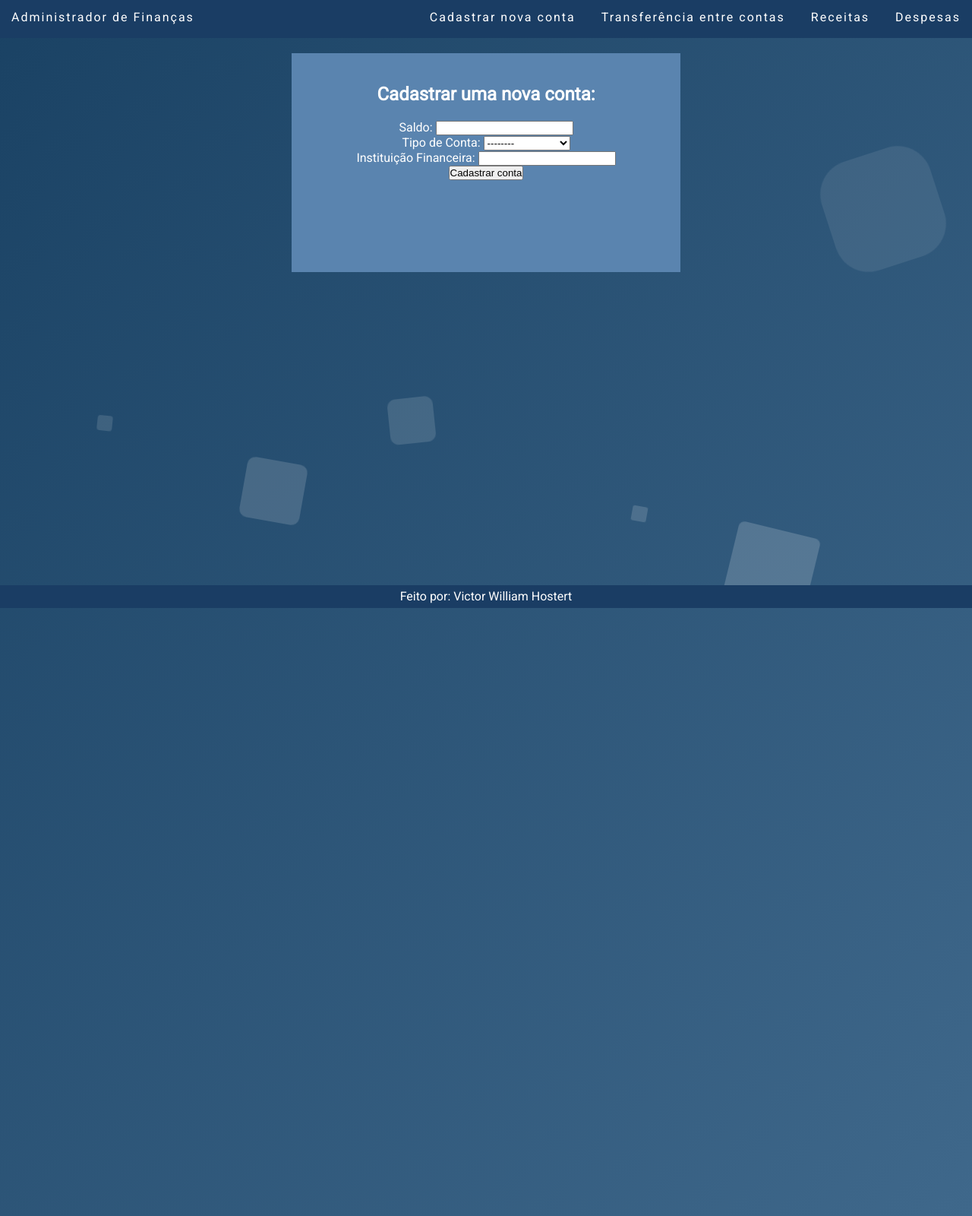
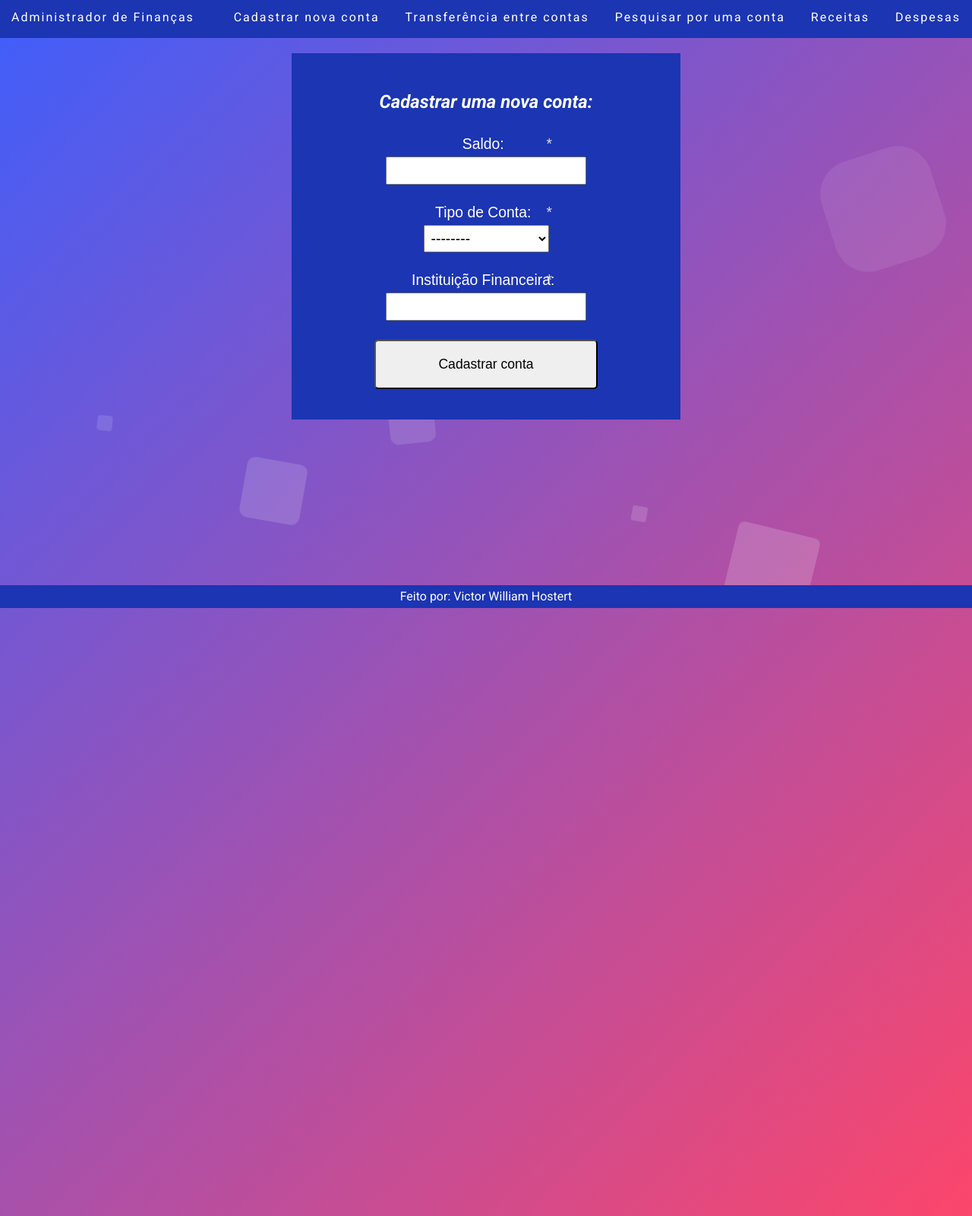
Before and after one commit to victorhostert/DesafioPubFuture, a Django app: page /contas/cadastrar/ in a window 1280 px wide. Shown: the whole page at 76% size. Run offline with Django 4.2, Linux system fonts and the light colour scheme.

Commit message:
feat: mudanças nos estilos

```diff
--- a/contas/forms.py
+++ b/contas/forms.py
@@ -4,12 +4,16 @@ from django.db.utils import OperationalError
 from .models import Contas
 
 class CriarContaForm(forms.ModelForm):
+    required_css_class = 'obrigatorio'
+
     class Meta:
         model = Contas
         fields = '__all__'
 
 
 class TransferenciaForm(forms.Form):
+    required_css_class = 'obrigatorio'
+
     try:
         contas = tuple(Contas.objects.all())
     except OperationalError:
--- a/contas/templates/filtrar_contas.html
+++ b/contas/templates/filtrar_contas.html
@@ -4,6 +4,7 @@
 
 {% block 'conteudo' %}
 <div class="wrapper_menor">
+    <div class="formulario">
         <h1>Filtrar contas</h1>
         <form action="{% url 'contas:filtrar' %}" method="post">
             {% csrf_token %}
@@ -24,9 +25,10 @@
             {% endfor %}
             <div class="saldo_field">
                 <p>Salário</p>
-            {{ form.saldo_min }} - {{ form.saldo_max }}
+                <p>{{ form.saldo_min }} - {{ form.saldo_max }}</p>
             </div>
             <button type="submit">Pesquisar</button>
         </form>
     </div>
+</div>
 {% endblock %}
--- a/despesas/forms.py
+++ b/despesas/forms.py
@@ -5,6 +5,8 @@ class DateInput(forms.DateInput):
     input_type = 'date'
 
 class CriarDespesaForm(forms.ModelForm):
+    required_css_class = 'obrigatorio'
+
     class Meta:
         model = Despesas
         fields = [
--- a/receitas/forms.py
+++ b/receitas/forms.py
@@ -6,6 +6,8 @@ class DateInput(forms.DateInput):
     input_type = 'date'
 
 class CriarReceitaForm(forms.ModelForm):
+    required_css_class = 'obrigatorio'
+
     class Meta:
         model = Receitas
         fields = [
--- a/receitas/templates/atualizar_receita.html
+++ b/receitas/templates/atualizar_receita.html
@@ -3,6 +3,7 @@
 {% block 'titulo' %}Administrador de Finanças{% endblock %}
 
 {% block 'conteudo' %}
+<div class="wrapper_menor">
     <div class="formulario">
         <h2>Atualizar uma receita:</h2>
         <form action="{% url 'receitas:atualizar' receita.id %}" method="post">
@@ -11,4 +12,5 @@
             <button type="submit">Atualizar</button>
         </form>
     </div>
+</div>
 {% endblock %}
--- a/receitas/templates/cadastrar_receita.html
+++ b/receitas/templates/cadastrar_receita.html
@@ -3,6 +3,7 @@
 {% block 'titulo' %}Administrador de Finanças{% endblock %}
 
 {% block 'conteudo' %}
+<div class="wrapper_menor">
     <div class="formulario">
         <h2>Cadastrar uma nova receita:</h2>
         <form action="{% url 'receitas:cadastrar' conta.id %}" method="post">
@@ -11,4 +12,5 @@
             <button type="submit">Cadastrar receita</button>
         </form>
     </div>
+</div>
 {% endblock %}
--- a/static/styles.css
+++ b/static/styles.css
@@ -1,4 +1,4 @@
-@import url('https://fonts.googleapis.com/css2?family=Roboto&display=swap');
+@import url('https://fonts.googleapis.com/css2?family=Roboto:ital,wght@0,400;0,700;1,400;1,700&display=swap');
 
 
 * {
@@ -11,15 +11,15 @@ a {
     color: inherit;
 }
 :root {
-    --cor-bg: rgb(26,66,100);
-    --cor-bg-clara: rgb(63, 104, 139);
-    --cor-header: rgb(26, 61, 100);
-    --cor-links: rgb(26, 52, 100);
-    --cor-links-hover: rgb(28, 54, 104);
-    --cor-wrapper: #5a84af;
+    --cor-bg-azul: rgb(63,94,251);
+    --cor-bg-rosa: rgba(252,70,107,1);
+    --cor-header-footer-wrapper: rgb(27, 53, 179);
+    --cor-links: rgb(86, 112, 240);
+    --cor-links-hover: rgb(43, 67, 184);
 }
 body {
-    background: linear-gradient(to right bottom, var(--cor-bg), var(--cor-bg-clara));;
+    background: rgb(63,94,251);
+    background: linear-gradient(135deg, var(--cor-bg-azul) 0%, var(--cor-bg-rosa) 100%);
     color: white;
     font-family: 'Roboto', sans-serif;
     display: flex;
@@ -34,7 +34,7 @@ body {
     flex-wrap: wrap;
     justify-content: space-between;
     align-content: center;
-    background-color: var(--cor-header);
+    background-color: var(--cor-header-footer-wrapper);
 }
 .header a:hover{
     background-color: var(--cor-links-hover);
@@ -56,19 +56,25 @@ body {
 .wrapper{
     min-height: 85%;
     max-width: 80%;
-    background-color: var(--cor-wrapper);
+    background-color: var(--cor-header-footer-wrapper);
     margin: 20px auto;
+    padding: 30px;
+}
+.wrapper h1, h2{
+    text-align: center;
+    font-style: italic;
 }
 .wrapper_menor{
     min-height: 40%;
     max-width: 40%;
-    background-color: var(--cor-wrapper);
+    background-color: var(--cor-header-footer-wrapper);
     margin: 20px auto;
     text-align: center;
     padding: 20px;
 }
-.wrapper_menor h2{
+.wrapper_menor h1, h2{
     margin: 20px;
+    font-style: italic;
 }
 .contas_grid{
     display: grid;
@@ -76,11 +82,20 @@ body {
     grid-template-rows: auto;
     gap: 10px;
     margin: 20px;
+    padding: 20px;
 }
 .conta_grid{
     background-color: #f2f2f2;
     color: black;
     padding: 20px;
+}
+.receitas_despesas_conta{
+    display: flex;
+    flex-direction: column;
+    flex-wrap: nowrap;
+    justify-content: space-between;
+    padding: 40px;
+    background-color: var(--cor-links-hover);
 }
 .receitas_despesas_conta a{
     color: black;
@@ -92,7 +107,7 @@ body {
     padding: 5px;
 }
 .receitas_despesas_conta tr:nth-child(even){
-    background-color: #e9e9e9;
+    background-color: #dbdbdb;
 }
 .receitas_despesas_conta tr:nth-child(odd){
     background-color: #F2F2F2;
@@ -102,8 +117,15 @@ body {
     padding: 5px;
     color: black;
 }
+.receitas_despesas_conta h2{
+    font-size: 1.8rem;
+    font-style: normal;
+}
 .grid_detalhe_conta{
     display: grid;
+    padding: 10px;
+    margin-top: 30px;
+    min-height: 40%;
     grid-template-columns: 1fr 1fr;
     grid-template-rows: auto;
     gap: 5px;
@@ -111,11 +133,51 @@ body {
 .grid_detalhe_conta *{
     margin: 0 auto;
 }
+.saldo_total{
+    font-size: 1.3rem;
+    font-weight: 600;
+    font-style: italic;
+}
+.formulario{
+    padding: 10px;
+}
+.formulario form{
+    display: flex;
+    flex-direction: column;
+    flex-wrap: wrap;
+    justify-content: space-between;
+    align-content: center;
+    max-width: 50%;
+    margin: 10px auto;
+}
+.obrigatorio label::after{
+    float: right;
+    position: relative;
+    right: 50px;
+    content: " *";
+    color: #dbdbdb;
+}
+.formulario form *{
+    margin: 5px;
+    padding: 5px;
+    font-family: 'Exo 2', sans-serif;
+    font-size: 1.1em;
+}
+.formulario button{
+    position: relative;
+    margin: 10px 0px 0px;
+    border-radius: 5px;
+    padding: 20px;
+}
+.errorlist{
+    color: tomato;
+    list-style: none;
+}
 .footer{
     height: 30px;
     text-align: center;
     line-height: 30px;
-    background-color: var(--cor-header);
+    background-color: var(--cor-header-footer-wrapper);
 }
 
 
--- a/templates/base.html
+++ b/templates/base.html
@@ -18,6 +18,7 @@
             <ul>
                 <li><a href="{% url 'contas:cadastrar' %}">Cadastrar nova conta</a></li>
                 <li><a href="{% url 'contas:transferencia' %}">Transferência entre contas</a></li>
+                <li><a href="{% url 'contas:filtrar' %}">Pesquisar por uma conta</a></li>
                 <li><a href="#">Receitas</a></li>
                 <li><a href="#">Despesas</a></li>
             </ul>
--- a/templates/homepage.html
+++ b/templates/homepage.html
@@ -10,20 +10,20 @@
             {% for conta in contas %}
                 <div class="conta_grid">
                     <a href="{% url 'contas:detalhes' conta.id %}">
-                        <p>{{conta.get_tipoConta_display}}</p>
+                        <p>Tipo: {{conta.get_tipoConta_display}}</p>
                         <p>Instituição: {{conta.instituicaoFinanceira}}</p>
                         <p>Saldo: {{conta.saldo}}</p>
                         <hr>
+                    </a>
                         <div class="update_delete_conta">
                             <a href="{% url 'contas:atualizar' conta.id %}">Atualizar esta conta</a>
                             <a href="{% url 'contas:deletar' conta.id %}">Deletar esta conta</a>
                         </div>
-                    </a>
                 </div>
             {% endfor %}
         </div>
         <div class="saldo_total">
-            <p>Saldo total: {{saldo_total}}</p>
+            <p>Saldo total: R$ {{saldo_total|floatformat:2}}</p>
         </div>
     </div>
 {% else %}
```
Also changed, not shown: contas/templates/detalhe_conta.html (+15 -5 lines). Lines whose indentation alone changed are shown as unchanged.
